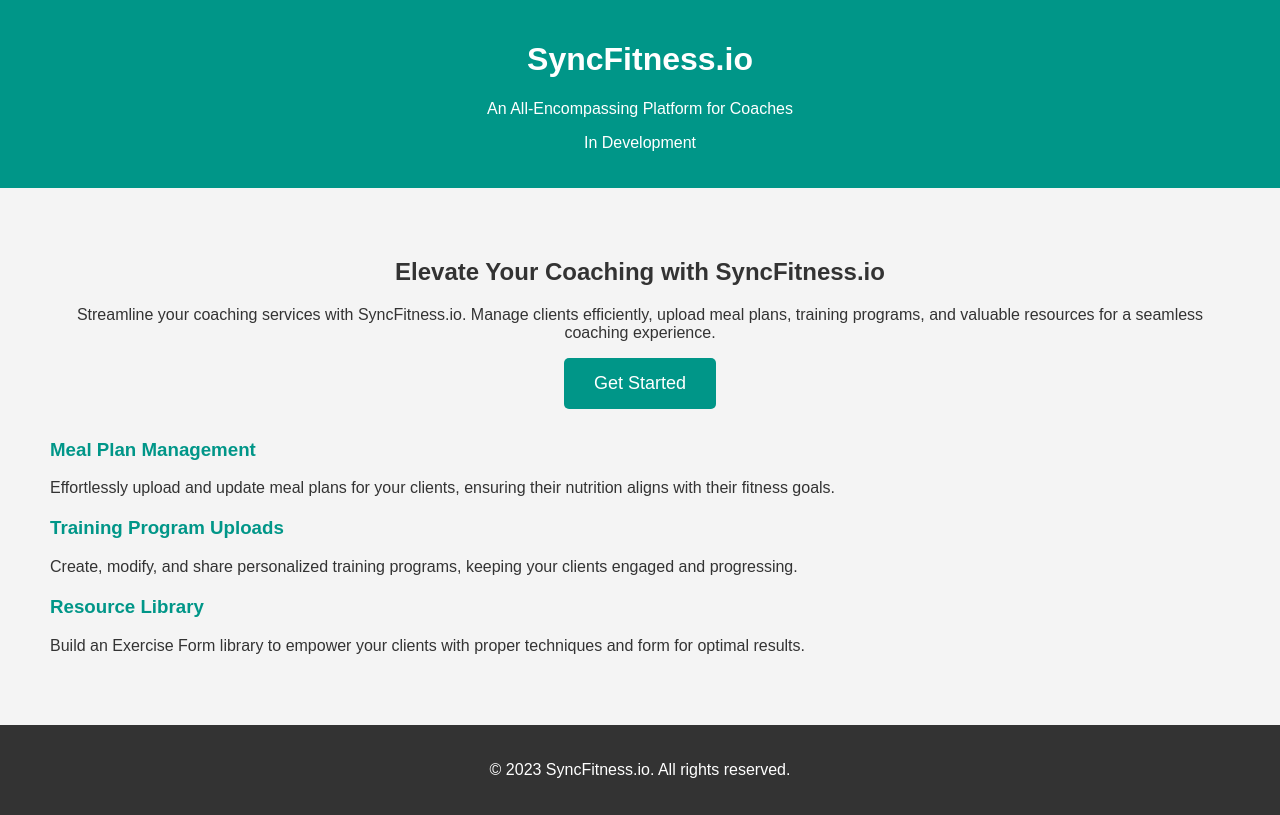
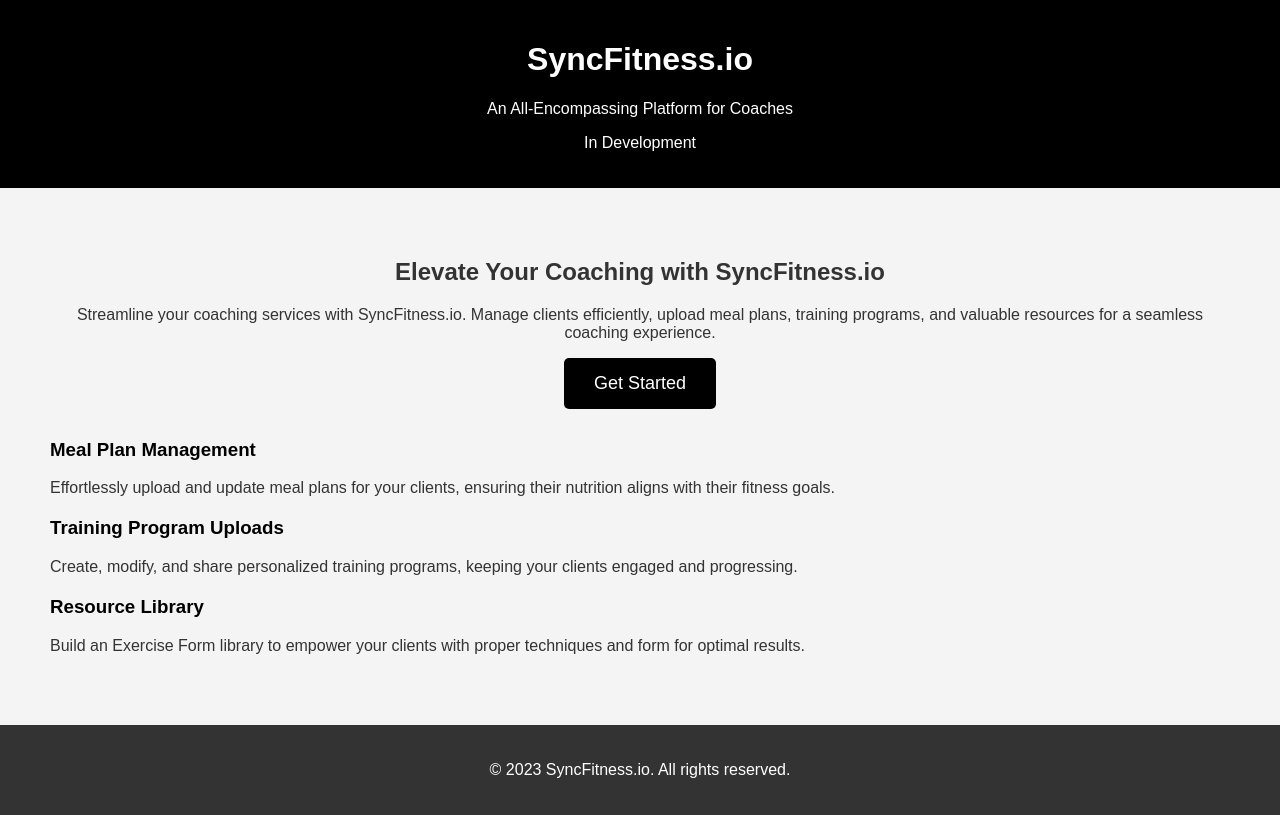
Before and after one commit to roddraftaccount/SyncFitness.io, a plain HTML site: page index.html in a window 1280 px wide. Drawn offline with Linux system fonts and the light colour scheme.

Commit message:
Update index.html

```diff
--- a/index.html
+++ b/index.html
@@ -14,7 +14,7 @@
         }
 
         header {
-            background-color: #009688;
+            background-color: #000000;
             padding: 20px;
             text-align: center;
             color: #fff;
@@ -35,7 +35,7 @@
         .cta-button {
             display: inline-block;
             padding: 15px 30px;
-            background-color: #009688;
+            background-color: #000000;
             color: #fff;
             text-decoration: none;
             font-size: 18px;
@@ -57,7 +57,7 @@
         }
 
         .feature-item h3 {
-            color: #009688;
+            color: #000000;
         }
     </style>
 </head>
```
